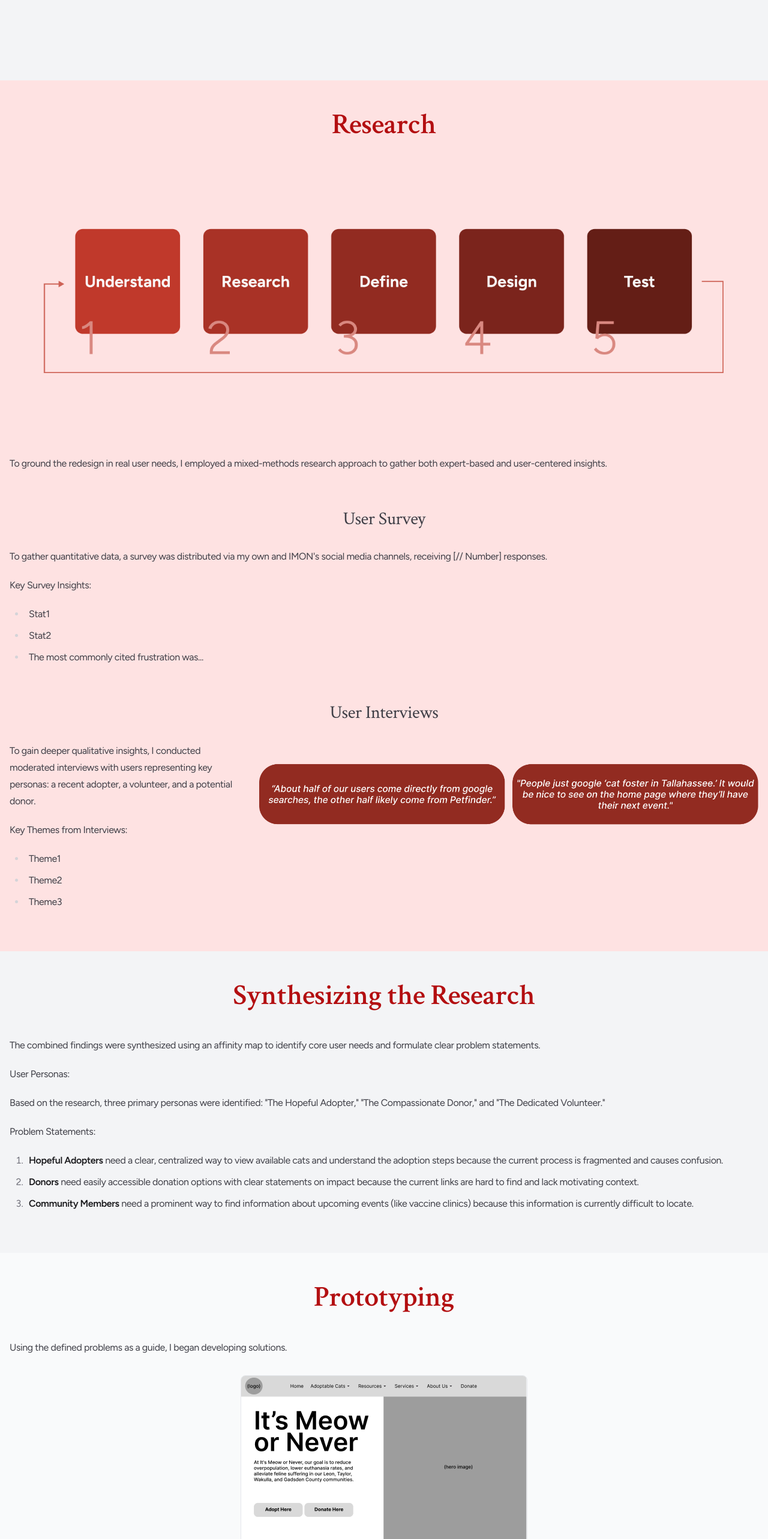
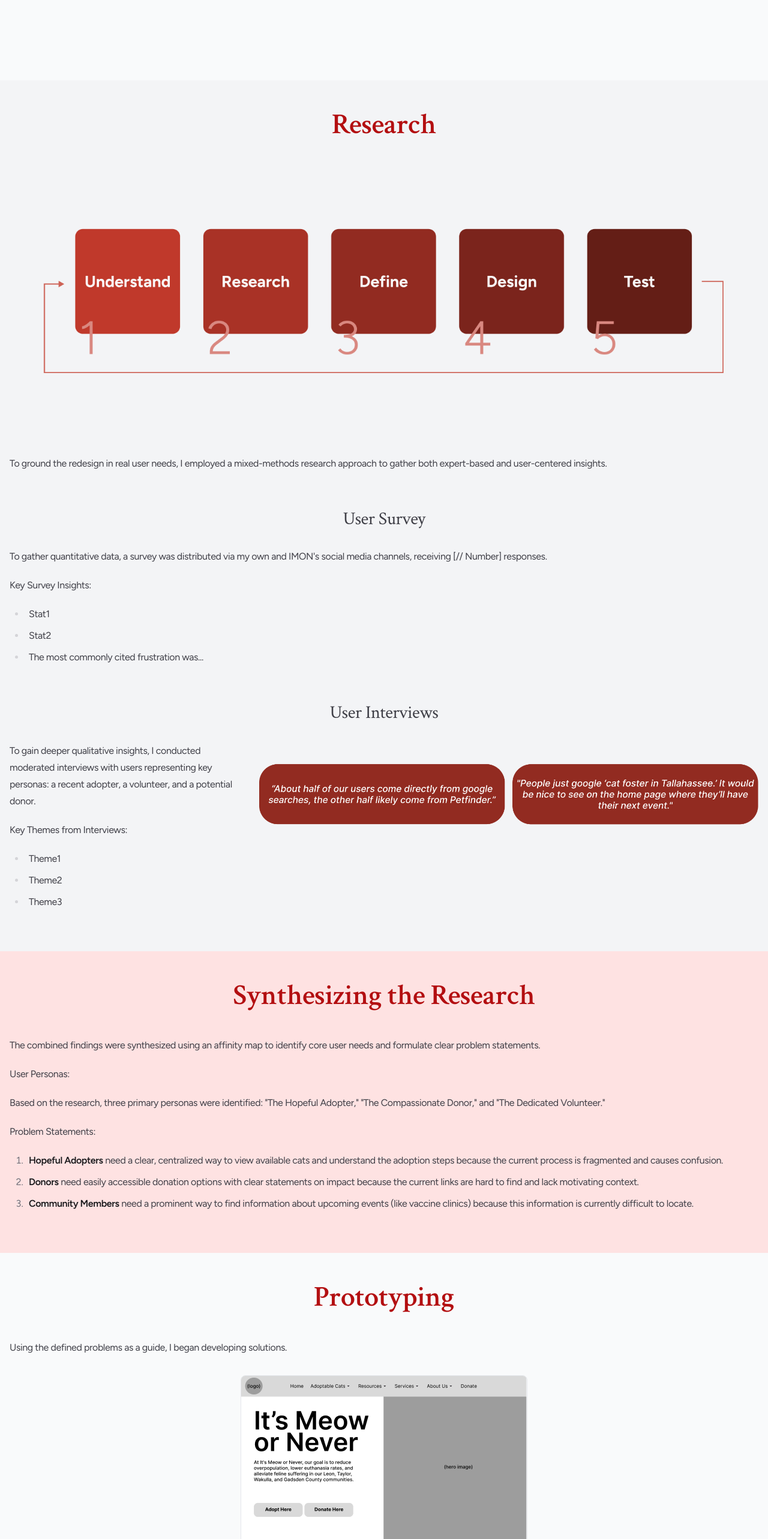
Before and after one commit to nthsm/portfolio, a Next.js app: page /its-meow-or-never in a window 1280 px wide. Shown: the part 3720-6286 px from the top of the page at 60% size. Built offline with nearby package versions, Linux system fonts and the light colour scheme.

Commit message:
Update globals.css

```diff
--- a/app/globals.css
+++ b/app/globals.css
@@ -123,12 +123,12 @@ img[src^="/project"]:not([src="/project4-process.png"]):not([src="/project2-proc
 
 /* Light Mode Section Colors */
 .imon-content-wrapper .content-section:nth-child(1) { background-color: #f9fafb; }
-.imon-content-wrapper .content-section:nth-child(2) { background-color: #f3f4f6; }
-.imon-content-wrapper .content-section:nth-child(3) { background-color: #fee2e2; }
-.imon-content-wrapper .content-section:nth-child(4) { background-color: #f3f4f6; }
+.imon-content-wrapper .content-section:nth-child(2) { background-color: #f9fafb; }
+.imon-content-wrapper .content-section:nth-child(3) { background-color: #f3f4f6; }
+.imon-content-wrapper .content-section:nth-child(4) { background-color: #fee2e2; }
 .imon-content-wrapper .content-section:nth-child(5) { background-color: #f9fafb; }
 .imon-content-wrapper .content-section:nth-child(6) { background-color: #f3f4f6; }
-.imon-content-wrapper .content-section:nth-child(7) { background-color: #f9fafb; }
+.imon-content-wrapper .content-section:nth-child(7) { background-color: #f3f4f6; }
 
 /* Dark Mode Section Color Override */
 .dark .imon-content-wrapper .content-section {
```
